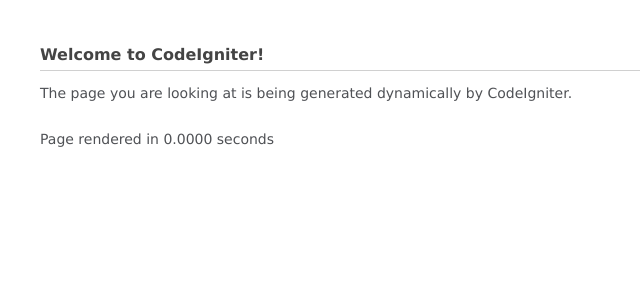
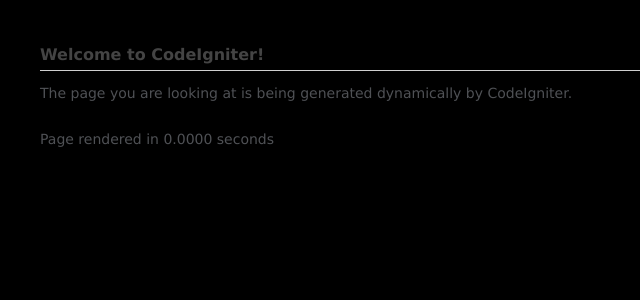
Before and after one commit to dhamma-dev/Entrepreneur, a CodeIgniter app: page / in a window 1280 px wide. Shown: the top 300 px of the page, without its empty margins (0-640 px from the left). Run offline with CodeIgniter, Linux system fonts and the light colour scheme.

Commit message:
Changed the background black. please fix it new #1

```diff
--- a/application/views/welcome_message.php
+++ b/application/views/welcome_message.php
@@ -7,7 +7,7 @@
 <style type="text/css">
 
 body {
- background-color: #fff;
+ background-color: #000;
  margin: 40px;
  font-family: Lucida Grande, Verdana, Sans-serif;
  font-size: 14px;
```
